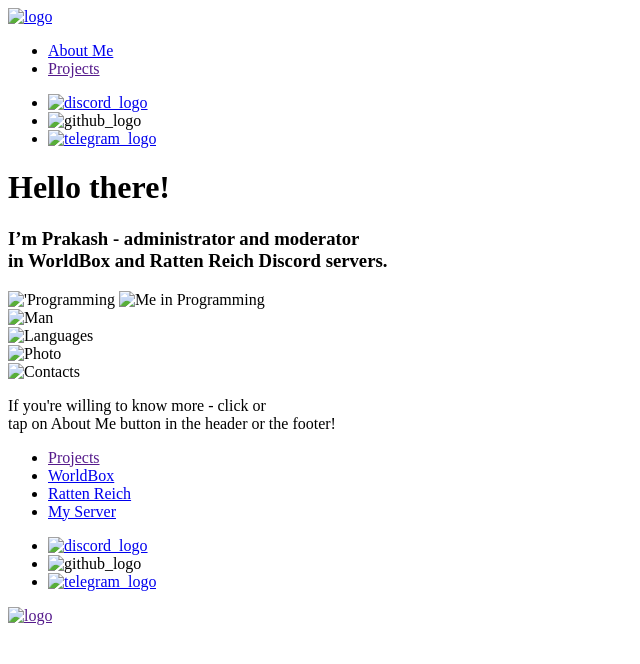
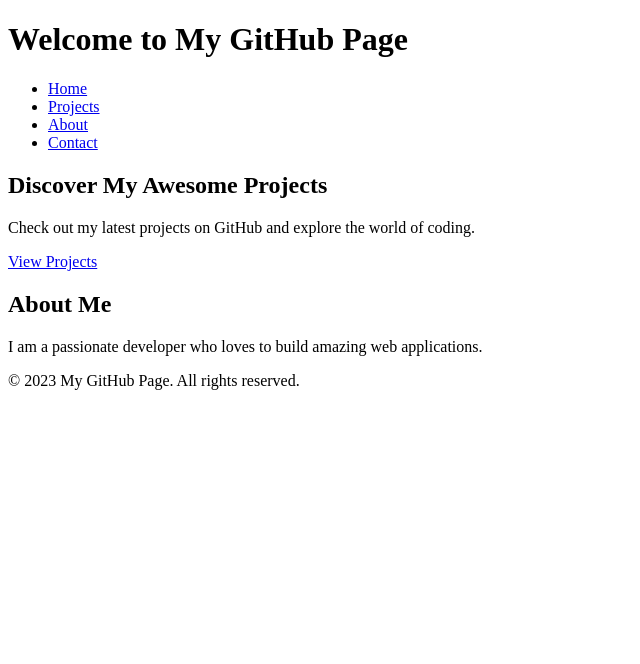
Before and after one commit to PRAKASH2003P/NEW, a plain HTML site: page WO.html in a window 1280 px wide. Shown: the whole page, without its empty margins (0-640 px from the left). Drawn offline with Linux system fonts and the light colour scheme.

Commit message:
Update WO.html

```diff
--- a/WO.html
+++ b/WO.html
@@ -1,124 +1,42 @@
 <!DOCTYPE html>
-<html>
-<script id="allow-copy_script">(function agent() {
-    let unlock = false
-    document.addEventListener('allow_copy', (event) => {
-      unlock = event.detail.unlock
-    })
-
-    const copyEvents = [
-      'copy',
-      'cut',
-      'contextmenu',
-      'selectstart',
-      'mousedown',
-      'mouseup',
-      'mousemove',
-      'keydown',
-      'keypress',
-      'keyup',
-    ]
-    const rejectOtherHandlers = (e) => {
-      if (unlock) {
-        e.stopPropagation()
-        if (e.stopImmediatePropagation) e.stopImmediatePropagation()
-      }
-    }
-    copyEvents.forEach((evt) => {
-      document.documentElement.addEventListener(evt, rejectOtherHandlers, {
-        capture: true,
-      })
-    })
-  })()</script>
-
+<html lang="en">
 <head>
-        <meta charset="utf-8">
-        <title>Prakash | Main Page</title>
-		<link href="css/style.css" rel="stylesheet" type="text/css">
-        <link href="images/icon.png" rel="icon" type="image/s-icon">
+  <meta charset="UTF-8">
+  <meta name="viewport" content="width=device-width, initial-scale=1.0">
+  <link href="https://fonts.googleapis.com/css2?family=Roboto:wght@400;700&display=swap" rel="stylesheet">
+  <link rel="stylesheet" href="styles.css">
+  <title>My GitHub Page</title>
 </head>
-
 <body>
   <header>
-            <div class="h-logo"><a href="index.html"><img src="images/logo_header.png" alt="logo"></a></div>
-            <div class="h-menu">
+    <h1>Welcome to My GitHub Page</h1>
+    <nav>
       <ul>
-                    <li><a href="about-me.html">About Me</a></li>
-                    <li><a href="">Projects</a></li>
+        <li><a href="#">Home</a></li>
+        <li><a href="#">Projects</a></li>
+        <li><a href="#">About</a></li>
+        <li><a href="#">Contact</a></li>
       </ul>
+    </nav>
+  </header>
+
+  <section class="hero">
+    <div class="hero-content">
+      <h2>Discover My Awesome Projects</h2>
+      <p>Check out my latest projects on GitHub and explore the world of coding.</p>
+      <a href="#" class="btn">View Projects</a>
     </div>
-            <div id="h-socials-id">
-                <div class="h-socials">
-                    <ul>
-                    <li><a href="discord.com/channels/@me/320612848973905922"><img id="discord" src="images/discord.png" alt="discord_logo"></a></li>
-                    <li><img id="github" src="images/github.png" alt="github_logo"></li>
-                    <li><a href="https://t.me/QuickLast"><img id="tg" src="images/tg.png" alt="telegram_logo"></a></li>
-                    </ul>
+  </section>
+
+  <section class="about">
+    <div class="about-content">
+      <h2>About Me</h2>
+      <p>I am a passionate developer who loves to build amazing web applications.</p>
     </div>
-            </div>
-        </header>
-        <div id="about-me">
-            <div class="am">
-                <div class="am-textblock">
-                    <h1>Hello there!</h1>
-                    <h3>I’m Prakash - administrator and moderator<br>
-                        in WorldBox and Ratten Reich Discord servers.</h3>
-                </div>
-            </div>
-        </div>
-        <div id="programming">
-            <div class="p-text">
-                <img id="prog-title" src="images/prog_title.png" alt="'Programming">
-                <img id="prog-text" src="images/prog_text.png" alt="Me in Programming">
-            </div>
-            <div class="p-photo">
-                <img id="prog-man" src="images/man.png" alt="Man">
-            </div>
-        </div>
-        <div id="languages">
-            <div class="l-text">
-                <img id="lang-text" src="images/lang_text.png" alt="Languages">
-            </div>
-            <div class="l-photo">
-                <img id="lang-photo" src="images/lang_photo.png" alt="Photo">
-            </div>
-        </div>
-        <div id="contacts">
-            <div class="c-text">
-                <img id="c-text" src="images/c-text.png" alt="Contacts">
-            </div>
-        </div>
-        <div id="moreinfo">
-            <div class="mi-text">
-                <p>If you're willing to know more - click or<br>
-                    tap on About Me button in the header or the footer!</p>
-            </div>
-        </div>
+  </section>
+
   <footer>
-            <div id="footer">
-                <div class="f-menu">
-                    <ul>
-                        <li><a href="">Projects</a></li>
-                        <li><a href="https://discord.gg/worldbox">WorldBox</a></li>
-                        <li><a href="https://discord.gg/N3BMK3yUd8">Ratten Reich</a></li>
-                        <li><a href="https://discord.gg/ybjqy7BygT">My Server</a></li>
-                    </ul>
-                </div>
-                <div id="f-socials-id">
-                    <div class="f-socials">
-                        <ul>
-                        <li><a href="discord.com/channels/@me/320612848973905922"><img id="discord" src="images/discord.png" alt="discord_logo"></a></li>
-                        <li><img id="github" src="images/github.png" alt="github_logo"></li>
-                        <li><a href="https://t.me/QuickLast"><img id="tg" src="images/tg.png" alt="telegram_logo"></a></li>
-                        </ul>
-                    </div>
-                </div>
-            </div>
+    <p>&copy; 2023 My GitHub Page. All rights reserved.</p>
   </footer>
-        <div id="egg">
-            <a href=""><img id="f-logo" src="images/footer_logo.png" alt="logo"></a>
-        </div>
-
-
 </body>
 </html>
```
Lines whose indentation alone changed are shown as unchanged.
